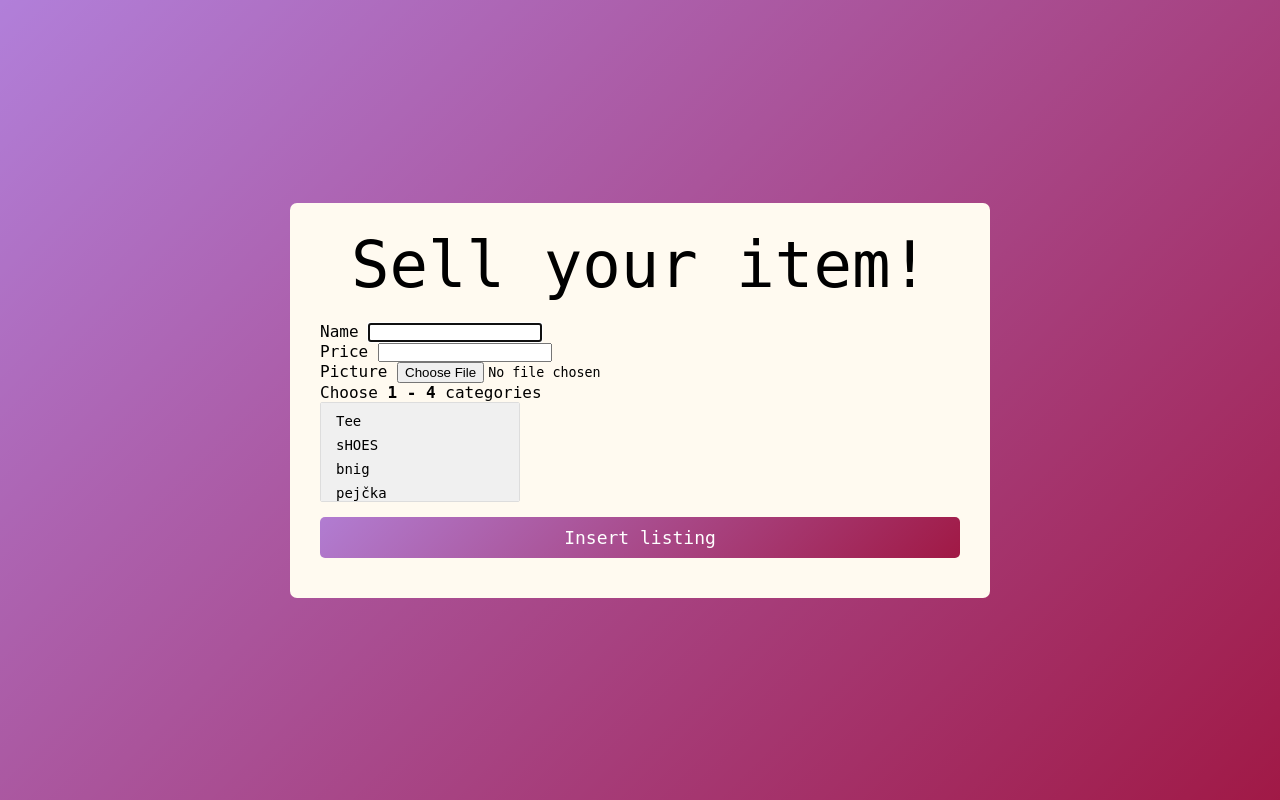
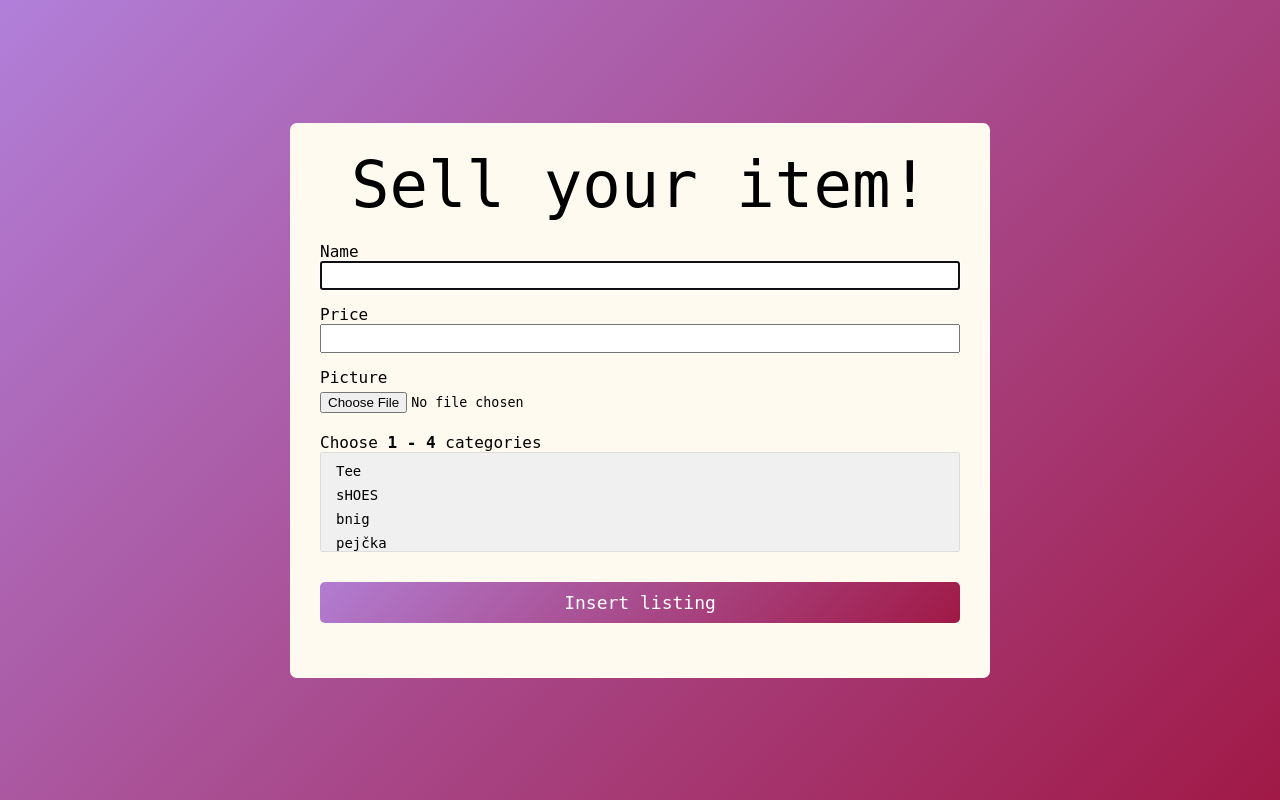
Before and after one commit to adamhoof/TinderEshopMorph, a PHP site: page /html/sell.html in a window 1280 px wide. Run offline with PHP 8.4, Linux system fonts and the light colour scheme.

Commit message:
Add sell.html specific styles to sell.css

```diff
--- a/frontend/css/sell.css
+++ b/frontend/css/sell.css
@@ -2,7 +2,7 @@ form .input_box select[multiple] {
     background-color: #f0f0f0;
     border: 1px solid #ddd;
     padding: 5px;
-    width: 200px;
+    width: 100%;
     height: 100px; /* Adjust as needed */
     font-size: 14px;
     cursor: pointer;
@@ -16,3 +16,20 @@ form .input_box select[multiple] option {
 form .input_box select[multiple] option:hover {
     background-color: #e9e9e9;
 }
+
+main form .item_details{
+    display: flex;
+    flex-direction: column;
+    flex-wrap: wrap;
+    margin-bottom: 15px;
+    justify-content: space-between;
+}
+
+form .item_details .input_box{
+    margin-bottom: 15px;
+}
+
+form .item_details .input_box input{
+    width: 100%;
+    padding: 5px 0;
+}
```
